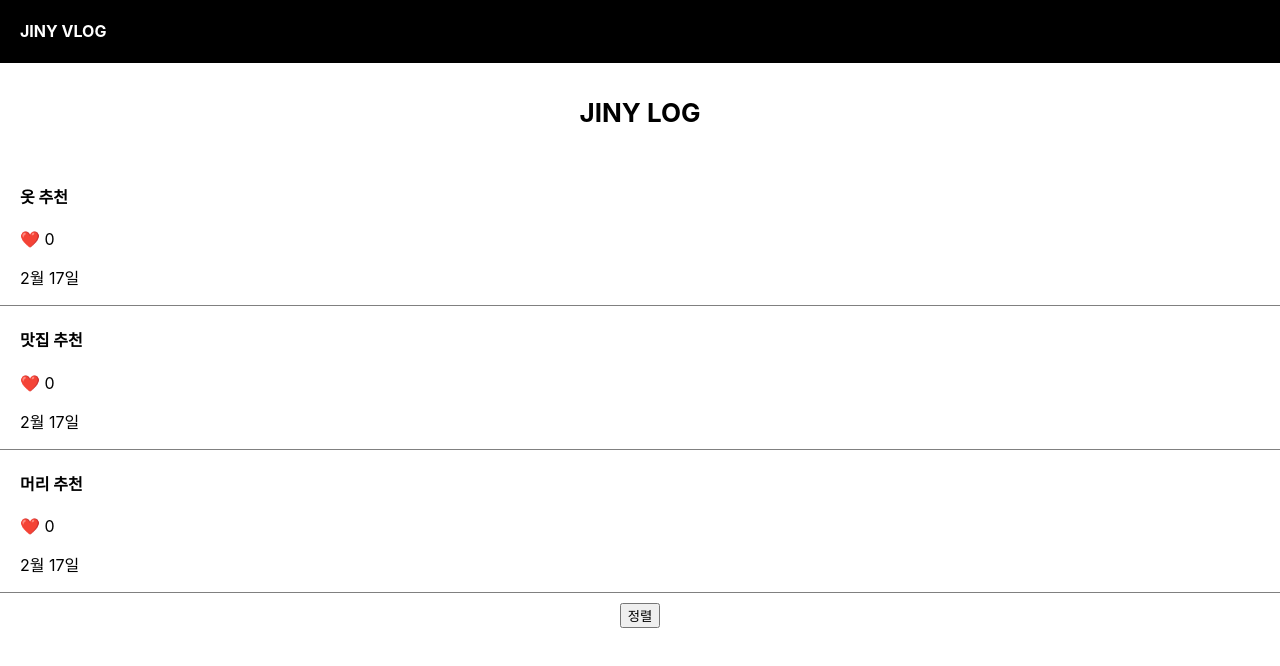
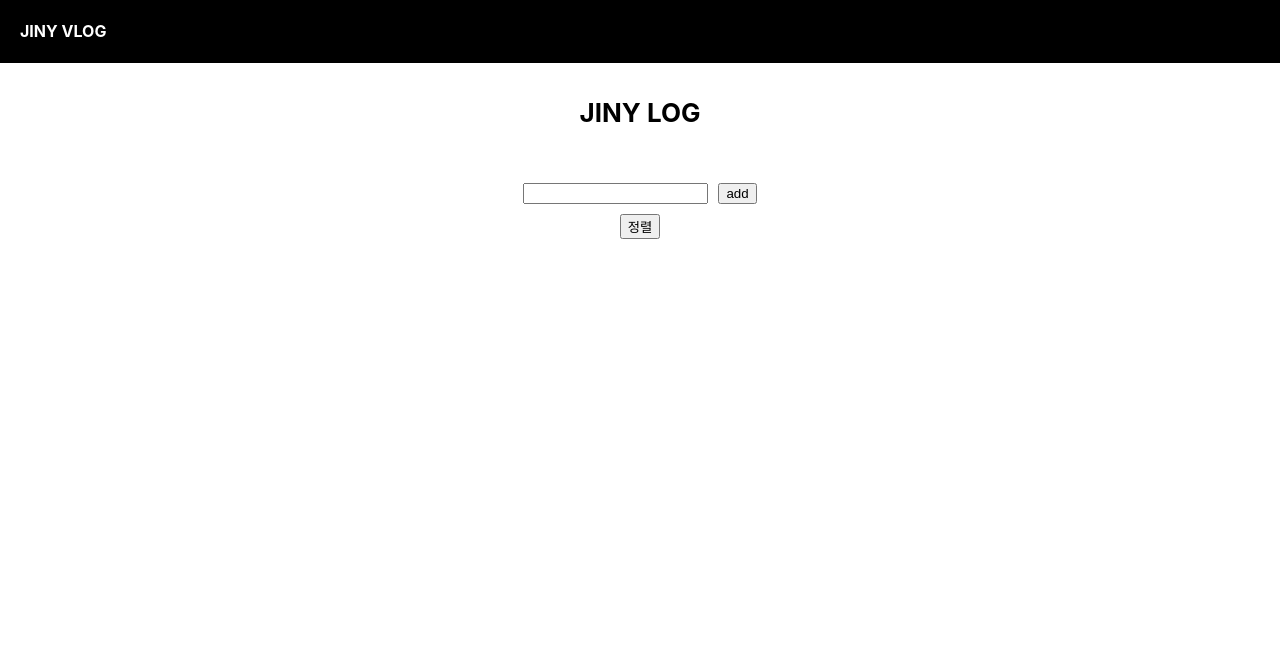
Before and after one commit to jinyoung234/react-blog, a React (Create React App) app in the folder react-project/: page / in a window 1280 px wide. Shown: the top 666 px of the page. Built offline with nearby package versions, Linux system fonts and the light colour scheme.

Commit message:
10. blog complete

```diff
--- a/react-project/src/App.js
+++ b/react-project/src/App.js
@@ -7,19 +7,31 @@ import { useState } from 'react';
 function App() {
   let title = 'JINY VLOG';
   // board title state
-  let [boardTitle, modifyTitle] = useState(['옷 추천','맛집 추천', '머리 추천']);
-  let[titleState, setTitleState] = useState(0);
+  let [boardTitle, modifyTitle] = useState([]);
 
-  const modifyTitle1 = () => {
-    boardTitle[2] =
-    modifyTitle(boardTitle[2])
-  }
+  // 각각의 board title에 대한 state(title 클릭 시 각 title을 modal에 띄우기 위해)
+  let [titleState, setTitleState] = useState(0);
 
   // board title modify
   const modifyBoardTitle = () => {
     let copy = [...boardTitle];
     copy[2] = '여자 코트 추천';
-    console.log(copy);
+    modifyTitle(copy);
+  }
+
+  // add board title
+  const addTitle = (inputState) => {
+    if((inputState !== '')) {
+      let copy = [...boardTitle];
+      copy.unshift(inputState);
+      modifyTitle(copy);
+    }
+  }
+
+  // delete board title
+  const deleteTitle = (index) => {
+    let copy = [...boardTitle];
+    copy.splice(index, 1);
     modifyTitle(copy);
   }
 
@@ -29,10 +41,27 @@ function App() {
     modifyTitle(copy);
   }
 
+  // weather state
+  let [weatherState, setWeatherState] = useState([]);
 
+  // add weatherState
+  const addWeatherState = (weatherState) => {
+    let copy = [...weatherState];
+    const date = new Date();
+    const dateData = date.toLocaleDateString('ko-kr');
+    copy.unshift(dateData);
+    setWeatherState(copy);
+  }
+
+  // delete WeatherState
+  const deleteWeatherState = (index) => {
+    let copy = [...weatherState];
+    copy.splice(index,1);
+    setWeatherState(copy);
+  }
 
   // heart state
-  let [heart, heartPlus] = useState([0,0,0]);
+  let [heart, heartPlus] = useState([]);
 
   // heart count
   const heartCount = (index) => {
@@ -41,8 +70,25 @@ function App() {
     heartPlus(copy);
   }
 
+  // add heart -> heart setState
+  const addHeart = (heart) => {
+    let copy = [...heart];
+    copy.unshift(0);
+    heartPlus(copy);
+  }
+
+  // delete heart -> heart setState
+  const deleteHeart = (index) => {
+    let copy = [...heart];
+    copy.splice(index, 1);
+    heartPlus(copy);
+  }
+
   // modal state (초기값 false로 설정하여 닫혀있는 상태)
   let [modal, setModal] = useState(false);
+
+  // input state
+  let [inputState, setInputState] = useState('');
 
   return (
     <div className="App">
@@ -67,14 +113,30 @@ function App() {
           return (
             <section className="list">
               {/* state binding */}
-              <h4 onClick={()=>{setModal(!modal); setTitleState(index) }}>{boardTitle[index]}</h4>
+              <h4 onClick={()=>{setModal(!modal); setTitleState(index) }}>{a}</h4>
               <span onClick={() => {heartCount(index)}}> ❤️ </span> {heart[index]}
-              <p>2월 17일</p>
+              <p>{weatherState[index]}</p>
+              <button onClick={()=>{deleteTitle(index); deleteHeart(index); deleteWeatherState(index);}}
+                      style={{marginBottom:'15px'}}
+              >삭제</button>
             </section>
           )
         })
       }
       {/* end board component */}
+
+      {/* writing input */}
+      <div style={{marginTop:'20px', display:'flex', justifyContent:'center'}}>
+        <input
+          onChange={(e)=>{ setInputState(e.target.value); }}
+          type={"text"}
+        ></input>
+        <button
+          style={{marginLeft:'10px'}}
+          onClick={()=>{ addTitle(inputState); addHeart(heart); addWeatherState(weatherState)  }}
+        >add</button>
+      </div>
+      {/* end writing input */}
 
       {/* sortTitleButton */}
       <div
@@ -88,7 +150,7 @@ function App() {
       {/* jsx의 조건부 바인딩 */}
       {
         // modal의 상태가 true일 때 Modal 등장
-        modal == true ? <Modal titleState={titleState} boardTitle={boardTitle}></Modal> : ''
+        modal == true ? <Modal modifyTitle={modifyTitle} titleState={titleState} boardTitle={boardTitle}></Modal> : ''
       }
     </div>
   );
@@ -96,13 +158,18 @@ function App() {
 
 // modal component
 function Modal(props){
+  const modifyBoardTitle = () => {
+    let copy = [...props.boardTitle];
+    copy[2] = '여자 코트 추천';
+    props.modifyTitle(copy);
+  }
   return (
   <>
     <div className="modal">
       <p>{props.boardTitle[props.titleState]}</p>
       <p>이름</p>
       <p>날짜</p>
-      <button>글 수정</button>
+      <button onClick={modifyBoardTitle}>글 수정</button>
     </div>
   </>
   )
```
